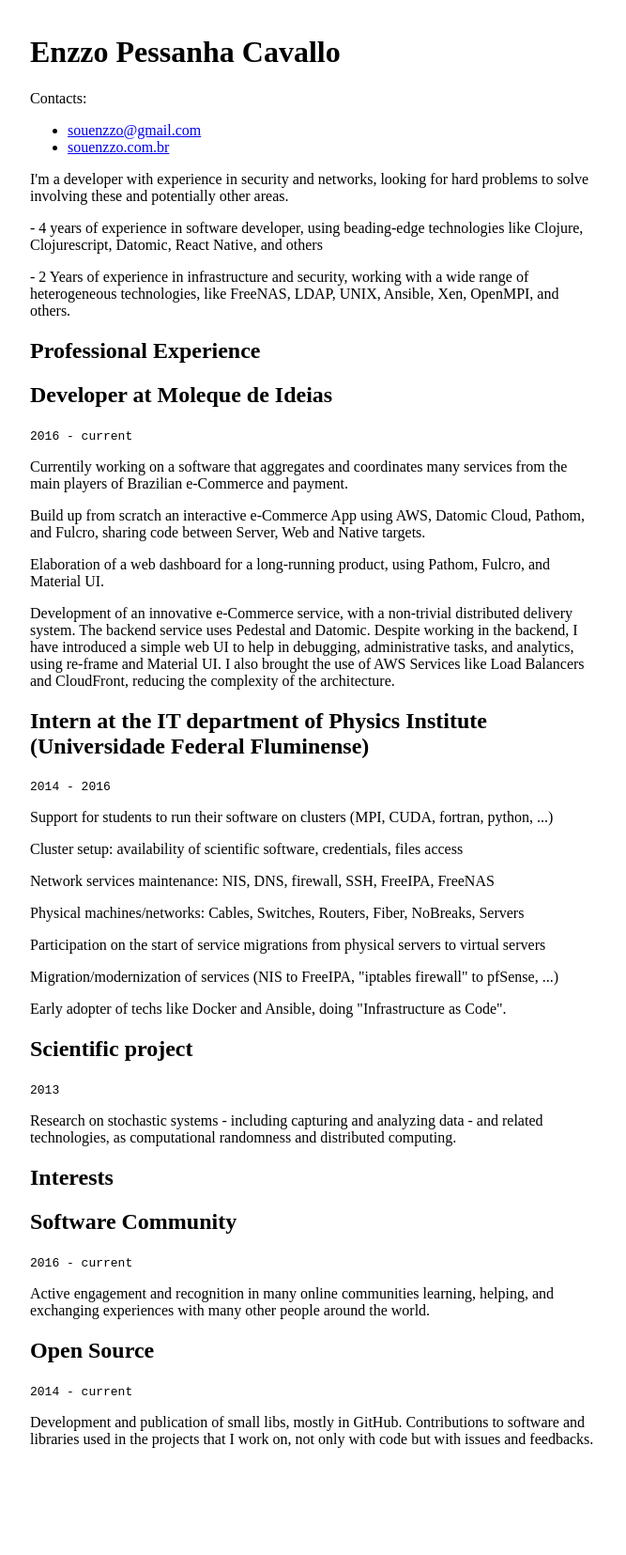
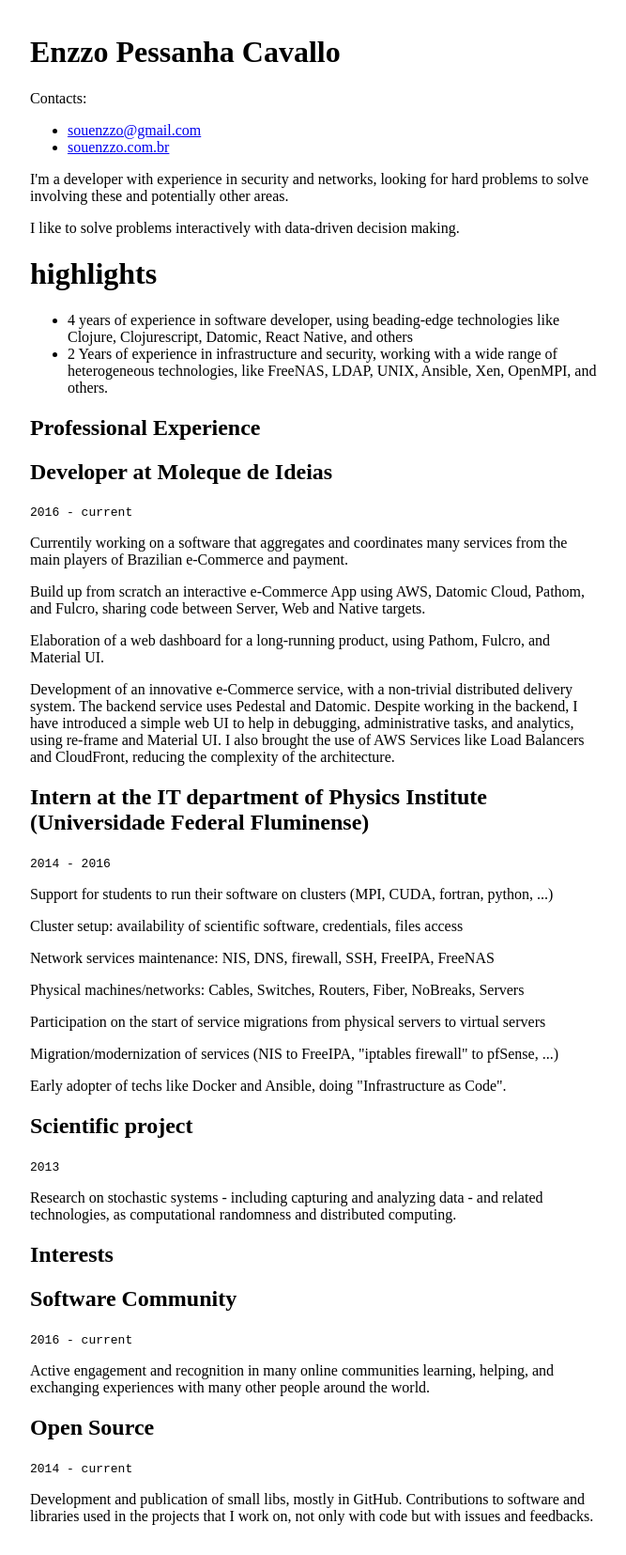
Before and after one commit to souenzzo/souenzzo.github.io, a Jekyll site: the page resume-en.html, which Jekyll copies as it is, in a window 1280 px wide. Shown: the whole page at 94% size, without its empty margins (304-971 px from the left). Built offline with Jekyll 4.4.1, drawn with Linux system fonts in a browser that asks for light colours; before the commit the page ends 1573 px from its top, so only the background shows below that.

Commit message:
+highlights

```diff
--- a/resume-en.html
+++ b/resume-en.html
@@ -9,6 +9,8 @@
 }
     </style>
     <title>Resume - souenzzo</title>
+    <link rel="icon"
+          href="/me70.png"/>
 </head>
 <body>
 <header>
@@ -25,13 +27,19 @@
         and potentially other areas.
     </p>
     <p>
-        - 4 years of experience in software developer, using beading-edge technologies like Clojure,
-        Clojurescript, Datomic, React Native, and others
+        I like to solve problems interactively with data-driven decision making.
     </p>
-    <p>
-        - 2 Years of experience in infrastructure and security, working with a wide range of heterogeneous
-        technologies, like FreeNAS, LDAP, UNIX, Ansible, Xen, OpenMPI, and others.
-    </p>
+    <h1>highlights</h1>
+    <ul>
+        <li>
+            4 years of experience in software developer, using beading-edge technologies like Clojure,
+            Clojurescript, Datomic, React Native, and others
+        </li>
+        <li>
+            2 Years of experience in infrastructure and security, working with a wide range of heterogeneous
+            technologies, like FreeNAS, LDAP, UNIX, Ansible, Xen, OpenMPI, and others.
+        </li>
+    </ul>
     <section>
         <header>
             <h1>Professional Experience</h1>
```
